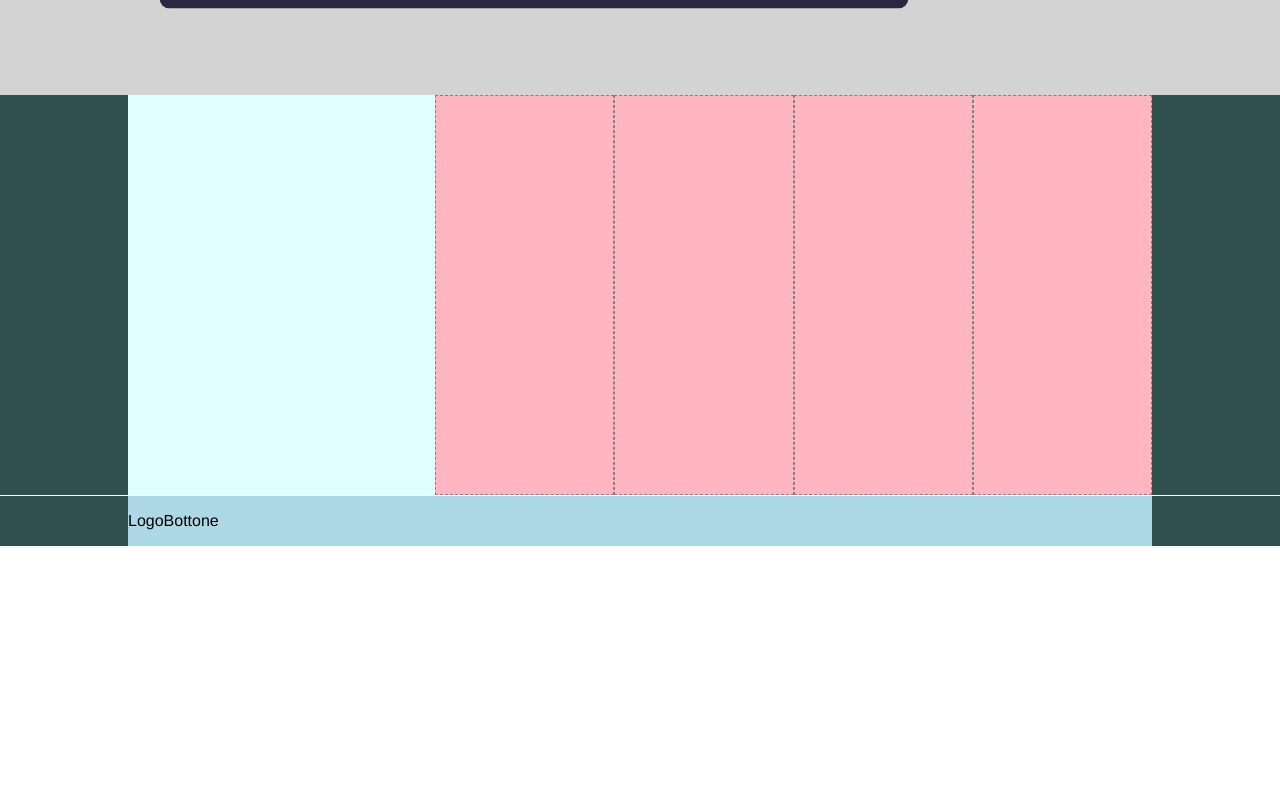
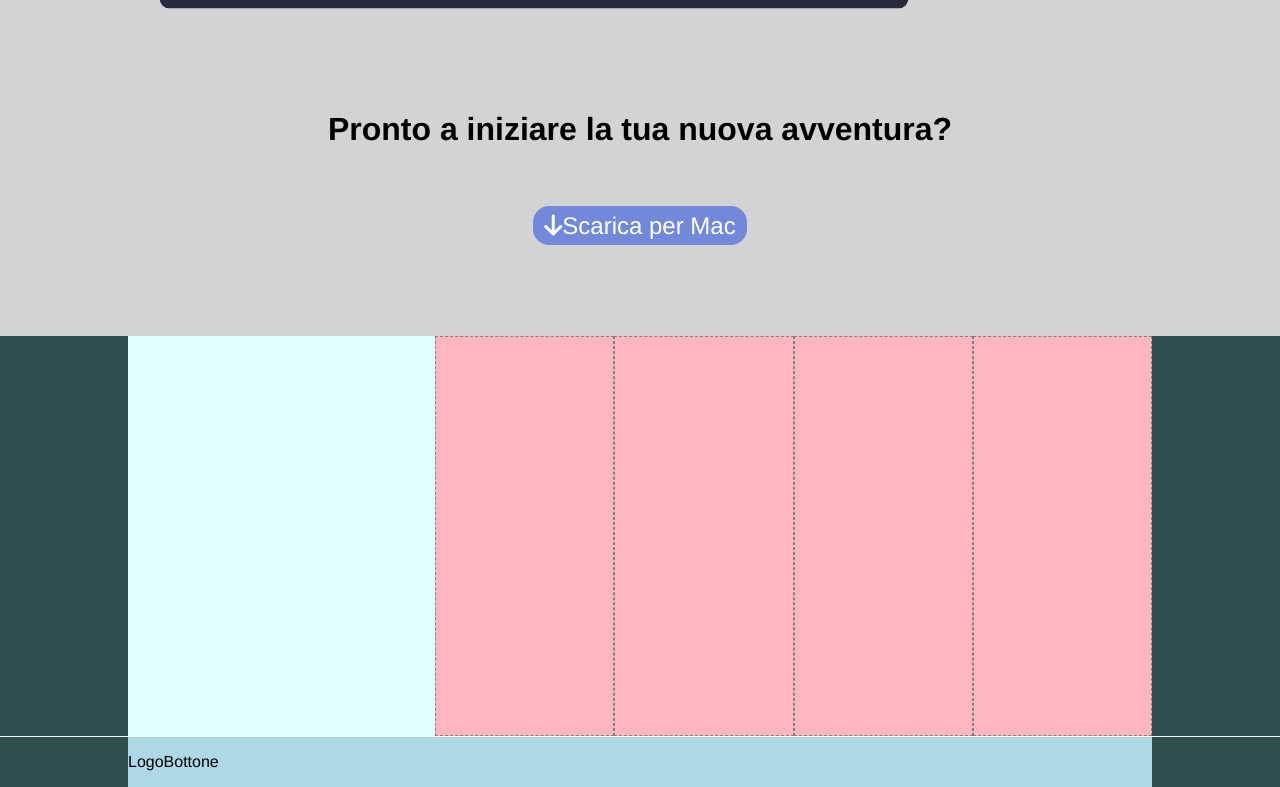
Before and after one commit to FedericoPiazzolla/htmlcss-discord, a plain HTML site: page index.html in a window 1280 px wide. Shown: the part 2976-3763 px from the top of the page. Before the commit the page ends 3522 px from the top, so only its background shows below. Drawn offline with Linux system fonts and the light colour scheme.

Commit message:
add: end main

```diff
--- a/css/style.css
+++ b/css/style.css
@@ -154,6 +154,7 @@ padding: 3rem 0;
   padding: 1rem 0;
 }
 
+/* BIG SLIDE */
 .square{
   text-align: center;
 }
@@ -169,6 +170,27 @@ padding: 3rem 0;
 
 .square img{
   width: 100rem;
+}
+
+/* STAR SELECTION */
+.content-star-slide{
+  text-align: center;
+}
+
+.content-star-slide h3 {
+  font-size: 2rem;
+  padding: 2rem;
+}
+
+.download-on-mac {
+  padding-bottom: 5rem;
+  padding-top: 2rem;
+}
+
+.blue-button{
+  background-color: #7289da;
+  color: white;
+  font-size: 1.5rem;
 }
 /* FOOTER */
 footer {
--- a/index.html
+++ b/index.html
@@ -120,11 +120,21 @@
             <p>Video e audio latenza ti faranno sentire come se doste tutti nella stessa stanza. Fai ciao in video, guarda gli amici giocare in streaming, o riunitevi in una sessione di disegno con la condivisione schermo.</p>
             <img src="img/item4-big.svg" alt="">
           </div>
+          <!-- Start Section -->
+          <div class="content-star-slide">
+            <h3>Pronto a iniziare la tua nuova avventura?</h3>
+
+            <div class="download-on-mac">
+              <a class= "button blue-button" href=""><i class="fa-solid fa-arrow-down"></i>Scarica per Mac</a>
+            </div>
+
+          </div>
+          <!-- /Big slide -->
         </div>
       </div>
-      <!-- /Big slide -->
 
-      <!-- Start Section -->
+
+
       <!-- Start Section -->
     </section>
     <!-- three slide inverted -->
```
